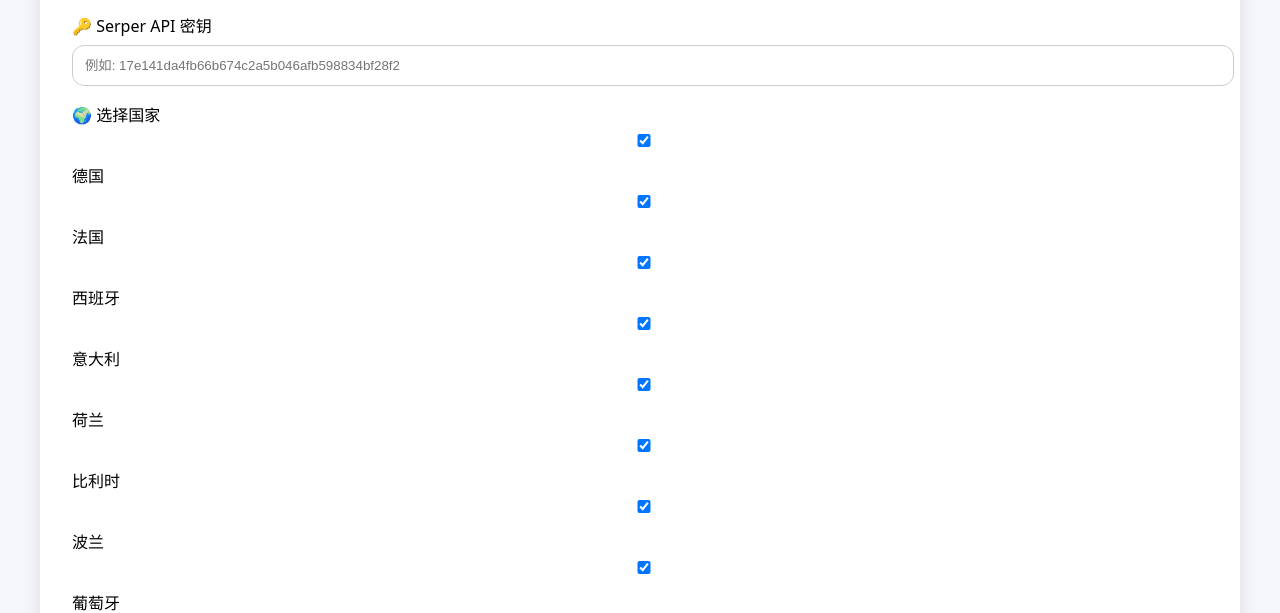
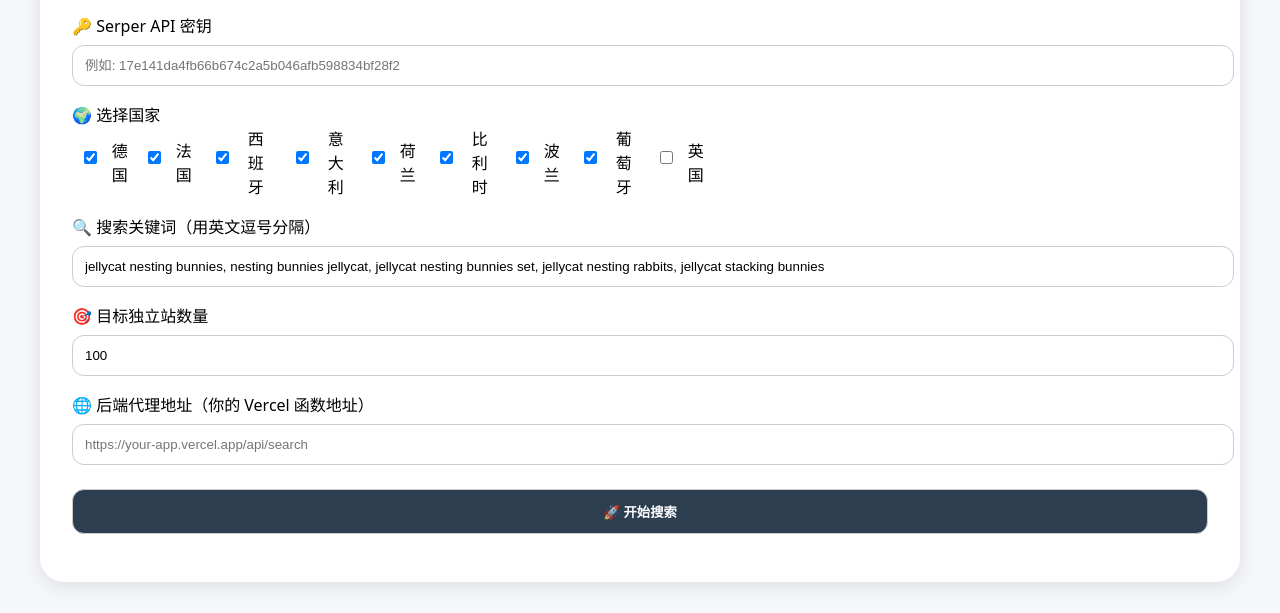
Before and after one commit to zhangdingji520/jellycat1, a plain HTML site: page index.html in a window 1280 px wide. Shown: the part 196-809 px from the top of the page. Drawn offline with Linux system fonts and the light colour scheme.

Commit message:
Update index.html

```diff
--- a/index.html
+++ b/index.html
@@ -5,6 +5,19 @@
     <meta name="viewport" content="width=device-width, initial-scale=1.0">
     <title>Jellycat 独立站搜索 | 库存检测版</title>
     <style>
+      #countryCheckboxes {
+    display: flex;
+    flex-wrap: wrap;
+    gap: 0.5rem;      /* 控制间距 */
+    margin-bottom: 1rem;
+}
+#countryCheckboxes label {
+    display: inline-flex;
+    align-items: center;
+    gap: 0.25rem;
+    cursor: pointer;
+}
+
         /* 样式代码（略，可沿用之前的样式，为了简洁此处不重复，但最终会包含完整样式） */
         body { font-family: system-ui; max-width: 1200px; margin: 2rem auto; padding: 1rem; background: #f5f7fa; }
         .container { background: white; border-radius: 24px; padding: 2rem; box-shadow: 0 4px 20px rgba(0,0,0,0.1); }
```
